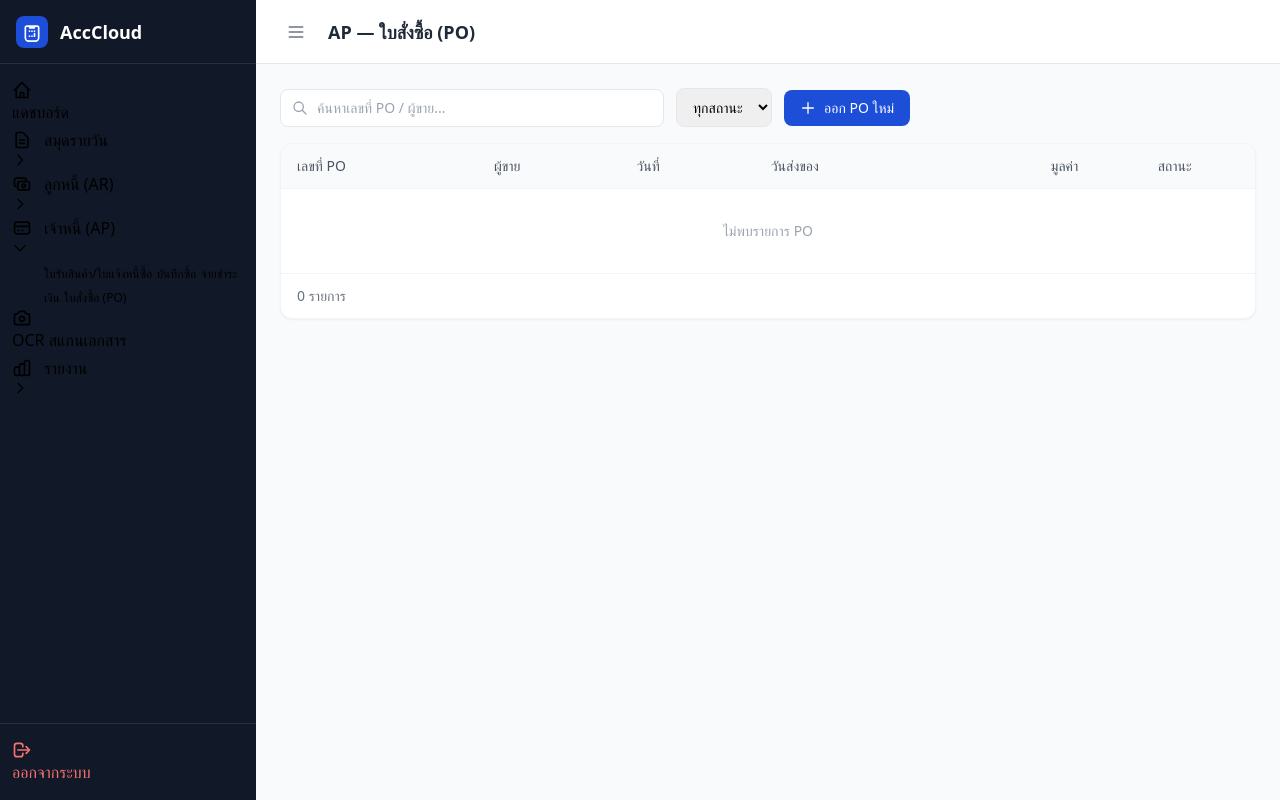
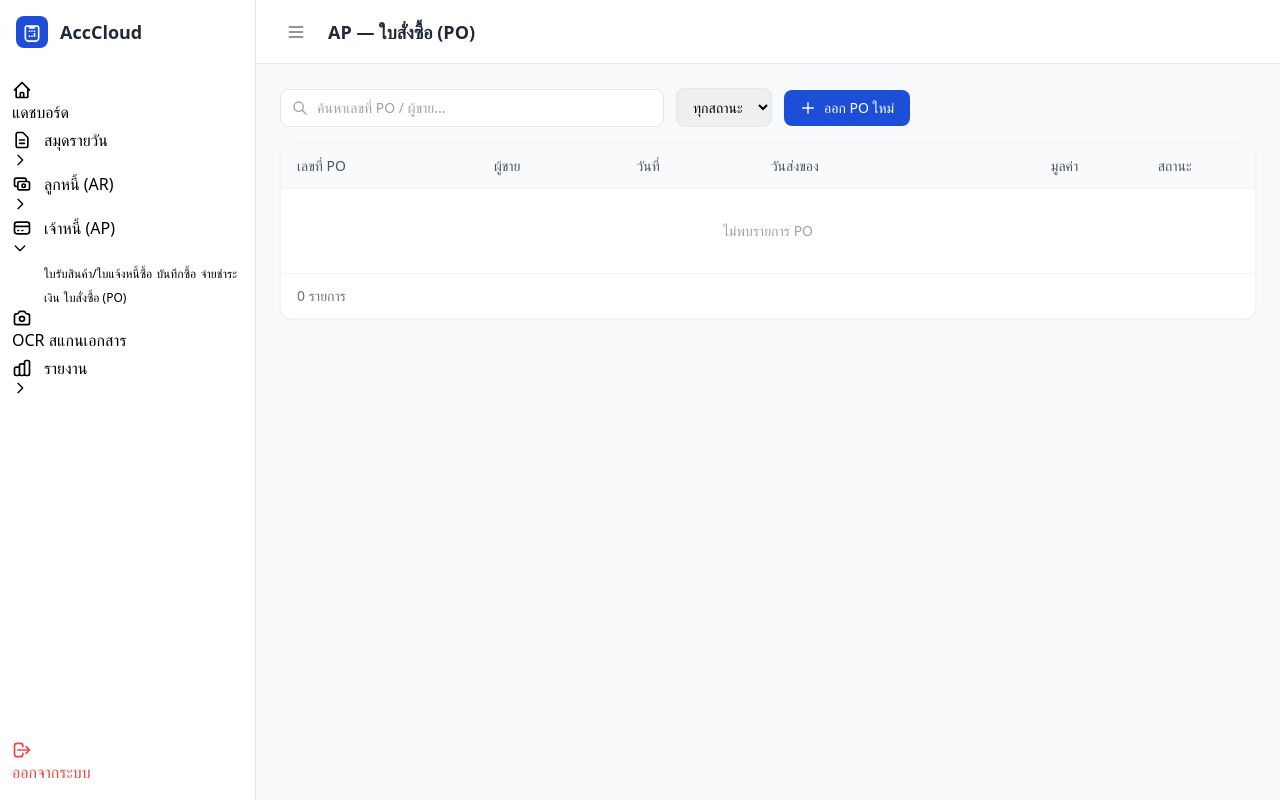
Before and after one commit to 2bird555687-arch/accounting, a FastAPI app: template templates/ap/po_list.html in a window 1280 px wide. Run offline with FastAPI, Linux system fonts and the light colour scheme; the template is opened without the code that fills it, so the values that code supplies are empty; parts of the project's set-up code (start-up, migrations or seed data) failed here and were passed over; some libraries are stand-ins or nearby versions.

Commit message:
fix: sidebar light theme — white bg, dark text, readable

```diff
--- a/templates/base.html
+++ b/templates/base.html
@@ -31,8 +31,8 @@
     .htmx-indicator { opacity: 0; transition: opacity 0.2s ease-in; }
     .htmx-request .htmx-indicator { opacity: 1; }
     .htmx-request.htmx-indicator { opacity: 1; }
-    .sidebar-link { @apply flex items-center gap-3 px-3 py-2.5 rounded-lg text-sm font-medium text-gray-300 hover:bg-white/10 hover:text-white transition-colors; }
-    .sidebar-link.active { @apply bg-white/15 text-white; }
+    .sidebar-link { @apply flex items-center gap-3 px-3 py-2.5 rounded-lg text-sm font-medium text-gray-600 hover:bg-blue-50 hover:text-blue-700 transition-colors; }
+    .sidebar-link.active { @apply bg-blue-100 text-blue-700 font-semibold; }
   </style>
 </head>
 
@@ -42,7 +42,7 @@
 
   <!-- ── Sidebar ──────────────────────────────────────────────────────── -->
   <aside
-    class="flex flex-col w-64 shrink-0 bg-gray-900 transition-all duration-300"
+    class="flex flex-col w-64 shrink-0 bg-white border-r border-gray-200 transition-all duration-300"
     :class="sidebarOpen ? 'w-64' : 'w-16'"
   >
     <!-- Logo -->
@@ -54,21 +54,21 @@
               d="M9 7h6m0 10v-3m-3 3h.01M9 17h.01M9 11h.01M12 11h.01M15 11h.01M4 19V7a2 2 0 012-2h12a2 2 0 012 2v12a4 4 0 01-4 4H8a4 4 0 01-4-4z"/>
           </svg>
         </div>
-        <span class="text-white font-bold text-lg whitespace-nowrap" x-show="sidebarOpen" x-cloak>AccCloud</span>
+        <span class="text-gray-800 font-bold text-lg whitespace-nowrap" x-show="sidebarOpen" x-cloak>AccCloud</span>
       </div>
     </div>
 
     <!-- Company Switcher -->
     {% if ctx %}
-    <div class="px-3 py-3 border-b border-white/10">
+    <div class="px-3 py-3 border-b border-gray-200">
       <div class="text-xs text-gray-400 uppercase tracking-wider mb-1 px-1" x-show="sidebarOpen" x-cloak>บริษัท</div>
-      <div class="flex items-center gap-2 px-2 py-2 rounded-lg bg-white/5 cursor-pointer hover:bg-white/10">
+      <div class="flex items-center gap-2 px-2 py-2 rounded-lg bg-gray-50 cursor-pointer hover:bg-blue-50">
         <div class="w-6 h-6 bg-blue-500 rounded text-white text-xs flex items-center justify-center font-bold shrink-0">
           {{ ctx.company_id }}
         </div>
         <div x-show="sidebarOpen" x-cloak>
-          <div class="text-white text-xs font-medium">Company {{ ctx.company_id }}</div>
-          <div class="text-gray-400 text-xs">งวด: {{ ctx.period }}</div>
+          <div class="text-gray-800 text-xs font-medium">Company {{ ctx.company_id }}</div>
+          <div class="text-gray-500 text-xs">งวด: {{ ctx.period }}</div>
         </div>
       </div>
     </div>
@@ -198,7 +198,7 @@
 
     <!-- Footer -->
     <div class="px-3 py-4 border-t border-white/10">
-      <a href="/logout" class="sidebar-link text-red-400 hover:text-red-300 hover:bg-red-900/20">
+      <a href="/logout" class="sidebar-link text-red-500 hover:text-red-600 hover:bg-red-50">
         <svg class="w-5 h-5 shrink-0" fill="none" viewBox="0 0 24 24" stroke="currentColor">
           <path stroke-linecap="round" stroke-linejoin="round" stroke-width="2"
             d="M17 16l4-4m0 0l-4-4m4 4H7m6 4v1a3 3 0 01-3 3H6a3 3 0 01-3-3V7a3 3 0 013-3h4a3 3 0 013 3v1"/>
```
